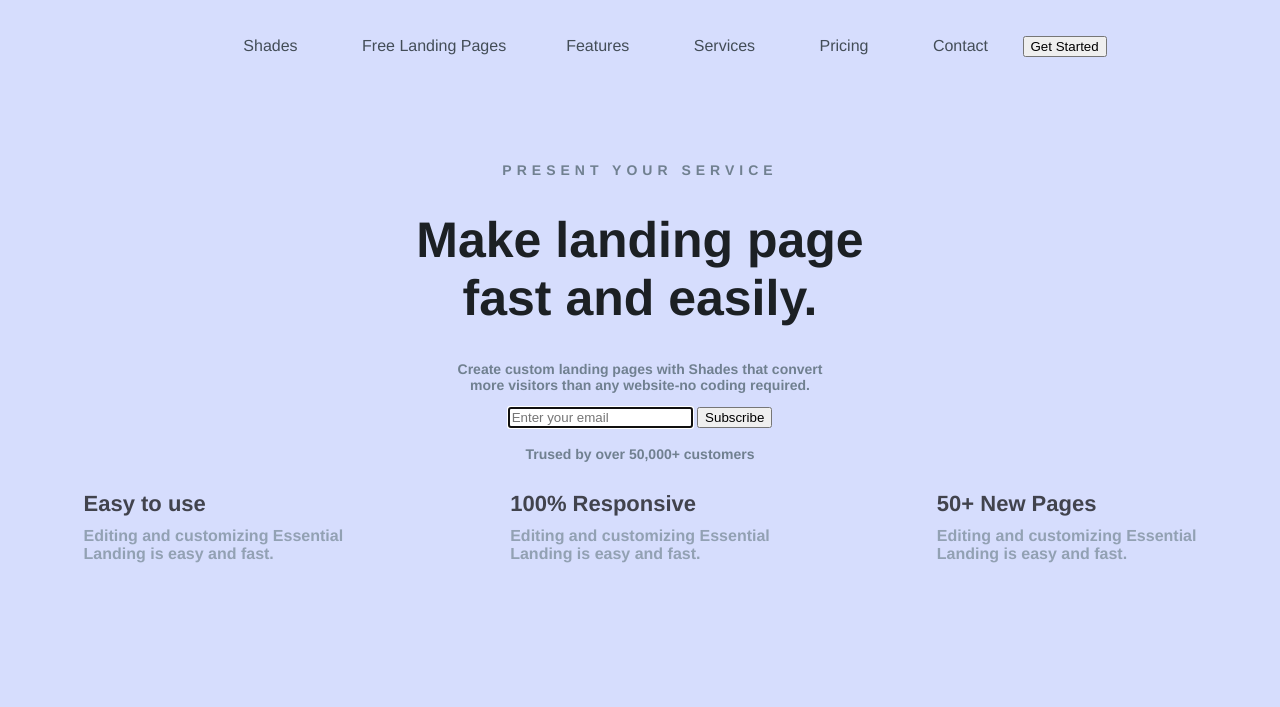
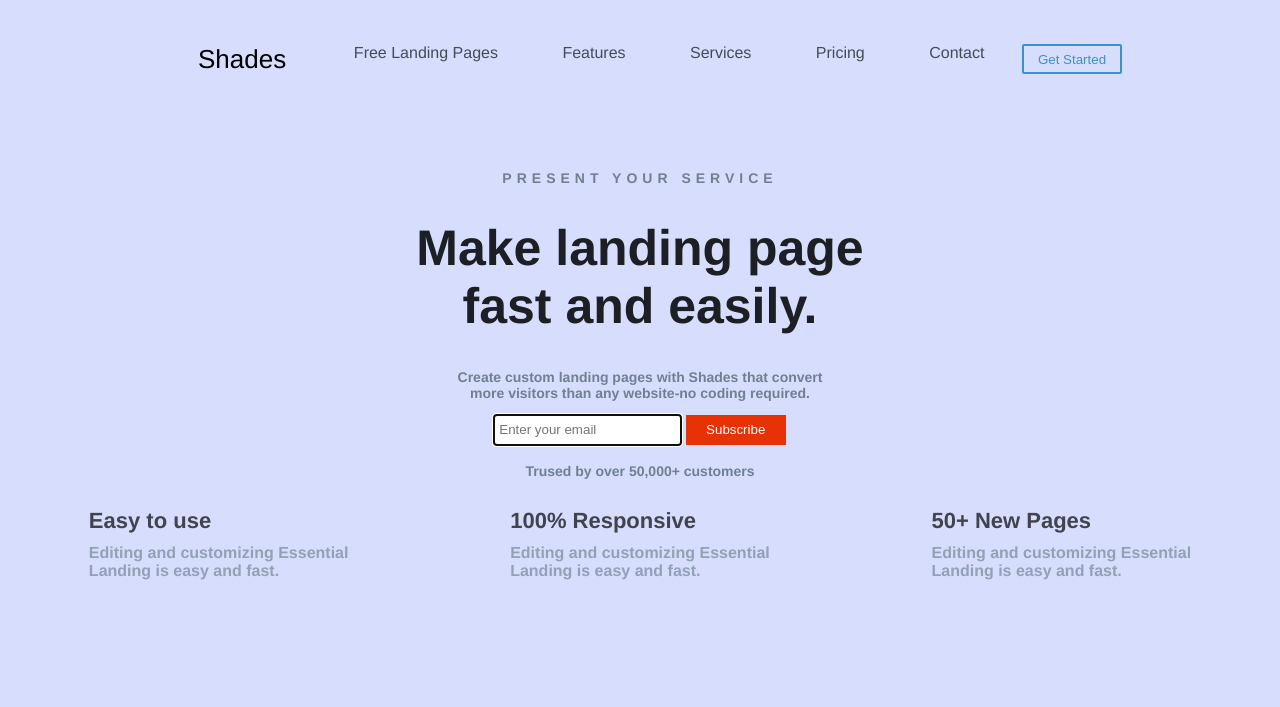
Before and after one commit to RafaelloJ1979/MyFirstTask, a plain HTML site: page index.html in a window 1280 px wide. Drawn offline with Linux system fonts and the light colour scheme.

Commit message:
stylizacja ptczycisku

```diff
--- a/index.html
+++ b/index.html
@@ -14,13 +14,13 @@
         <nav>
             <div class="nav1">
                 <ol>
-                    <li><a href="#shades" </a>Shades</li>
-                    <li><a href="#flp">Free Landing Pages</a>
+                    <li id="s"><a href="#shades" ></a>Shades</li>
+                    <li><a href="#flp">Free Landing Pages</a></li>
                     <li><a href="#features">Features</a></li>
                     <li><a href="#service">Services</a></li>
                     <li><a href="#pricing">Pricing</a></li>
                     <li><a href="#contact">Contact</a></li>
-                    <button>Get Started</button>
+                    <button id="get">Get Started</button>
                 </ol>
             </div>
         </nav>
@@ -33,7 +33,7 @@
             </h3>
             <form>
                 <input placeholder="Enter your email" type="email" autofocus>
-                <button>Subscribe</button>
+                <button type="submit">Subscribe</button>
                 <h4>Trused by over 50,000+ customers</h4>
             </form>
         </main>
--- a/style.css
+++ b/style.css
@@ -3,21 +3,48 @@
 body{
     background-color: rgba(209, 217, 253, 0.89);
     font-family: 'Franklin Gothic Medium', 'Arial Narrow', Arial, sans-serif;
-    position: relative;
-    height: 100%;
-    margin: 0; im !important;
 }
 
 #container{
+    margin-left: auto;
+    margin-right: auto;
+}
 
+#s{
+    font-size: 26px;
+    float: left;
+    margin-left: 150px;
+}
+
+#get{
+    border: 2px solid rgb(59, 147, 197);
+    background: none;
+    color: rgb(59, 147, 197);
+    border-radius: 2px;
+    width: 100px;
+    height: 30px;
+    float: right;
+    margin-right: 150px;
+}
+
+button{
+    background: #e63205;
+    color: white;
+    width: 100px;
+    height: 30px;
+    border: none;
+}
+
+input{
+    height: 30px;
+    border: none;
+    padding: 5px;
 }
 
 nav{
     text-align: center;
     padding-top: 20px;
     height: 150px;
-
-
 }
 
 ol > li {
@@ -86,5 +113,4 @@ h4{
     bottom: 0;
     margin-bottom: 0;
     margin-top: 10px;
-
 }
```
